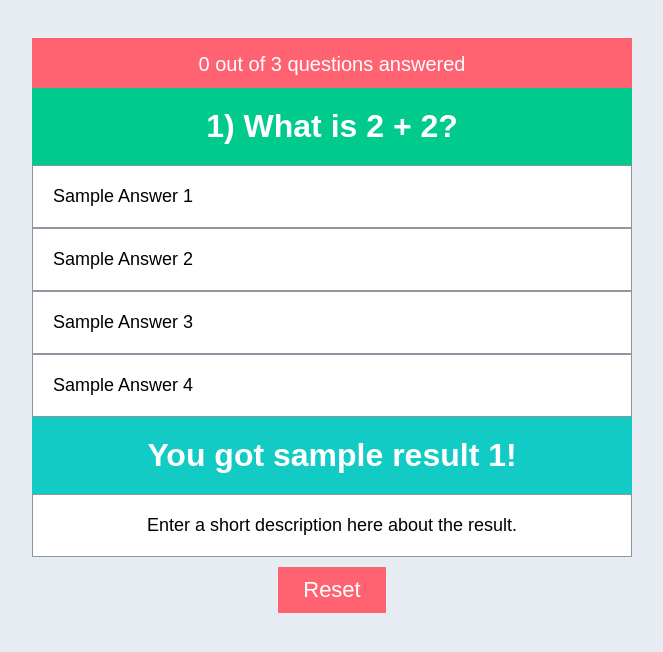
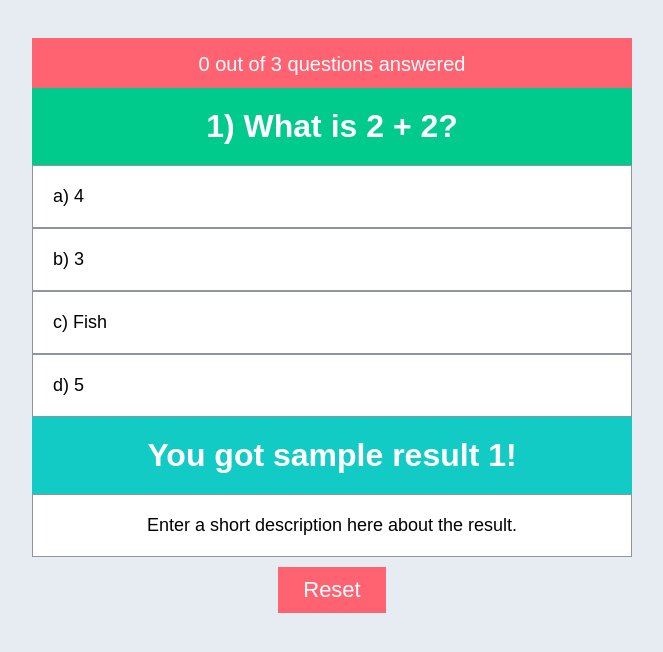
Before and after one commit to lusacramento/quiz, a Nuxt app: page / in a window 1280 px wide. Shown: the top 652 px of the page, without its empty margins (308-971 px from the left). Built offline with nearby package versions, Linux system fonts and the light colour scheme.

Commit message:
define props answers

```diff
--- a/components/Answers.vue
+++ b/components/Answers.vue
@@ -1,13 +1,19 @@
 <template>
-	<div class="answers">
-		<div class="answer">Sample Answer 1</div>
-		<div class="answer">Sample Answer 2</div>
-		<div class="answer">Sample Answer 3</div>
-		<div class="answer">Sample Answer 4</div>
+	<div class="answers" v-for="answer in answers">
+		<div class="answer">{{ answer.option }}) {{ answer.text }}</div>
 	</div>
 </template>
 
-<script lang="ts" setup></script>
+<script lang="ts" setup>
+	const data = defineProps({
+		answers: {
+			type: Array,
+			required: true,
+		},
+	})
+
+	const answers: any = data.answers
+</script>
 
 <style>
 	.answer {
```
